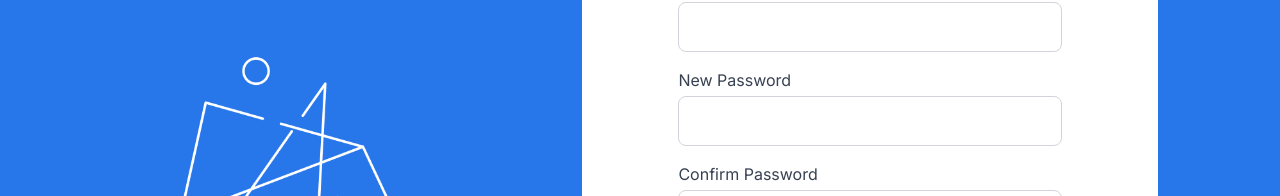
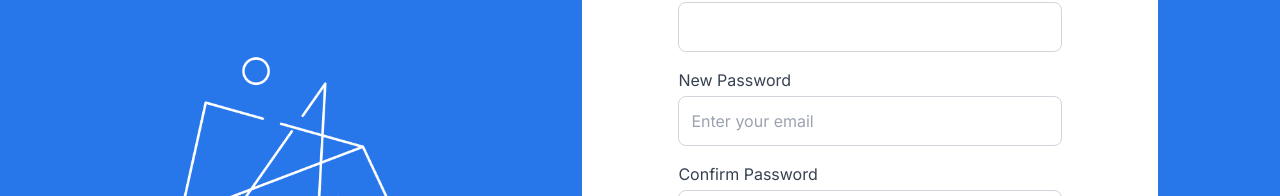
Before and after one commit to emmanueldavidson96/altbucks, a Next.js app: page /password-auth/reset-password in a window 1280 px wide. Shown: the part 266-462 px from the top of the page. Built offline with nearby package versions, Linux system fonts and the light colour scheme.

Commit message:
added a an email endpoint template for reset password

```diff
--- a/src/app/password-auth/reset-password/page.tsx
+++ b/src/app/password-auth/reset-password/page.tsx
@@ -6,6 +6,8 @@ import Image from 'next/image'
 import { toast } from 'react-toastify';
 
 export default function ResetPasswordPage() {
+
+    const [email, setEmail] = useState("")
     const [password, setPassword] = useState("")
     const [confirmPassword, setConfirmPassword] = useState("")
     const router = useRouter()
@@ -60,12 +62,13 @@ export default function ResetPasswordPage() {
                             <div>
                                 <label className="mb-1 block text-gray-700">New Password</label>
                                 <input
-                                    type="password"
                                     className="w-full rounded-lg border border-gray-300 p-3
                                              focus:border-blue-500 focus:outline-none"
-                                    value={password}
-                                    onChange={(e) => setPassword(e.target.value)}
+                                    type="email"
+                                    value={email}
+                                    onChange={(e) => setEmail(e.target.value)}
                                     required
+                                    placeholder="Enter your email"
                                 />
                             </div>
 
```
